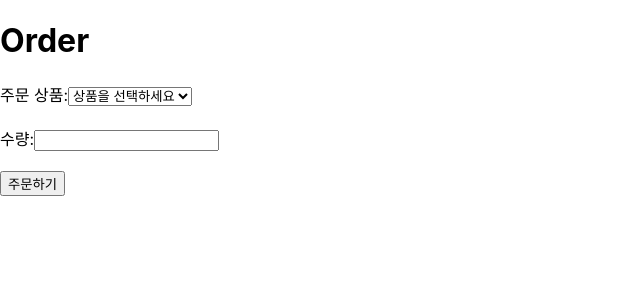
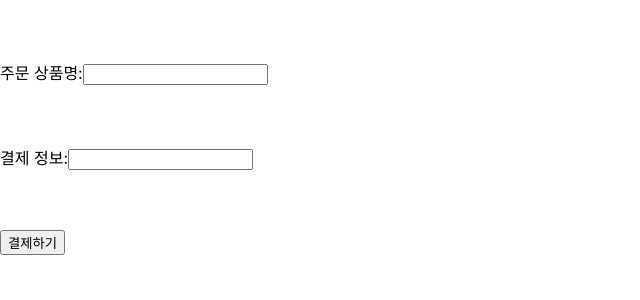
Before and after one commit to wn1331/MSA-ORG-NewEmployee-Task, a React (Create React App) app in the folder front/: page /payment in a window 1280 px wide. Shown: the top 300 px of the page, without its empty margins (0-640 px from the left). Built offline with nearby package versions, Linux system fonts and the light colour scheme.

Commit message:
feat : 결제 페이지 간단 구현, 주문하기 버튼 클릭 시 결제 페이지로 이동

```diff
--- a/front/package.json
+++ b/front/package.json
@@ -9,6 +9,7 @@
     "axios": "^1.4.0",
     "react": "^18.2.0",
     "react-dom": "^18.2.0",
+    "react-router-dom": "^6.11.2",
     "react-scripts": "5.0.1",
     "web-vitals": "^2.1.4"
   },
--- a/front/src/App.js
+++ b/front/src/App.js
@@ -1,17 +1,17 @@
-import "./App.css";
-import React from "react";
-import OrderForm from "./components/OrderForm";
+import React from 'react';
+import { BrowserRouter as Router, Route, Routes } from 'react-router-dom';
+import OrderForm from './components/OrderForm';
+import PayForm from './components/PayForm';
 
 function App() {
-  return (
-    <div>
-      <h1>Order</h1>
-      <OrderForm />
-      <br />
-      <br />
-      <br />
-    </div>
-  );
+    return (
+        <Router>
+            <Routes>
+                <Route path="/" element={<OrderForm />} />
+                <Route path="/payment" element={<PayForm />} />
+            </Routes>
+        </Router>
+    );
 }
 
 export default App;
--- a/front/src/components/OrderForm.js
+++ b/front/src/components/OrderForm.js
@@ -1,9 +1,11 @@
-import React, { useState } from "react";
-import axios from "axios";
+import React, { useState } from 'react';
+import axios from 'axios';
+import { useNavigate } from 'react-router-dom';
 
 function OrderForm() {
-  const [orderName, setSelectedProduct] = useState("");
-  const [count, setQuantity] = useState("");
+    const [orderName, setSelectedProduct] = useState('');
+    const [count, setQuantity] = useState('');
+    const navigate = useNavigate();
 
     const handleProductChange = (event) => {
         setSelectedProduct(event.target.value);
@@ -15,15 +17,17 @@ function OrderForm() {
 
     const handleSubmit = async (event) => {
         event.preventDefault();
-
-    try {
-      const response = await axios.post("/kafka/send", { orderName, count });
-      console.log(response.data); // 주문 성공 시 서버 응답 데이터 출력
-      // 주문 성공 후 처리할 로직 작성
-    } catch (error) {
-      console.error(error); // 주문 실패 시 에러 처리
-      // 주문 실패 후 처리할 로직 작성
-    }
+        //네비게이션 제거하고 아래거 주석해제
+        navigate("/payment");
+        //아래거 잠깐 주석처리 함
+        // try {
+        //     const response = await axios.post('http://localhost:8080/kafka/send', { orderName, count });
+        //     console.log(response.data);
+        //     const paymentPageUrl = response.data;
+        //     navigate(paymentPageUrl);
+        // } catch (error) {
+        //     console.error(error);
+        // }
     };
 
     return (
@@ -32,17 +36,16 @@ function OrderForm() {
                 주문 상품:
                 <select value={orderName} onChange={handleProductChange}>
                     <option value="">상품을 선택하세요</option>
-          <option value="product1">상품 1</option>
-          <option value="product2">상품 2</option>
-          <option value="product3">상품 3</option>
+                    <option value="product1">상품 1 - 재고 10</option>
+                    <option value="product2">상품 2 - 재고 5</option>
+                    <option value="product3">상품 3 - 재고 0</option>
                 </select>
             </label>
-      <br /><br/>
+            <br />
             <label>
                 수량:
                 <input type="number" value={count} onChange={handleQuantityChange} />
             </label>
-      <br />
             <br />
             <button type="submit">주문하기</button>
         </form>
--- a/front/src/components/PayForm.js
+++ b/front/src/components/PayForm.js
@@ -1,9 +1,9 @@
-import React, { useState } from "react";
-import axios from "axios";
+import React, { useState } from 'react';
+import axios from 'axios';
 
-function PayForm() {
-  const [product, setProduct] = useState("");
-  const [paymentInfo, setPaymentInfo] = useState("");
+function PayForm(){
+    const [product, setProduct] = useState('');
+    const [paymentInfo, setPaymentInfo] = useState('');
 
     const handleProductChange = (e) => {
         setProduct(e.target.value);
@@ -16,25 +16,25 @@ function PayForm() {
     const handleSubmit = (e) => {
         e.preventDefault();
 
-    // 결제 정보를 서버로 전송
-    axios
-      .post("/purchasePost", { product, paymentInfo })
+        // 주문 정보를 서버로 전송
+        axios.post('http://localhost:8081/purchasePost', { product, paymentInfo })
             .then((response) => {
-        console.log("주문이 성공적으로 처리되었습니다.");
+                console.log('결제가 성공적으로 처리되었습니다.');
                 // 결제 성공 시 여기에 로직 쓰면됨
             })
             .catch((error) => {
-        console.error("주문 처리 중 오류가 발생했습니다.", error);
+                console.error('결제 처리 중 오류가 발생했습니다.', error);
                 // 결제 실패 시 여기에 로직 쓰면 됨
             });
 
         // 폼 초기화
-    setProduct("");
-    setPaymentInfo("");
+        setProduct('');
+        setPaymentInfo('');
     };
 
     return (
         <form onSubmit={handleSubmit}>
+            <br/><br/><br/>
             <div>
                 <label htmlFor="product">주문 상품명:</label>
                 <input
@@ -44,6 +44,7 @@ function PayForm() {
                     onChange={handleProductChange}
                 />
             </div>
+            <br/><br/><br/>
             <div>
                 <label htmlFor="paymentInfo">결제 정보:</label>
                 <input
@@ -53,11 +54,12 @@ function PayForm() {
                     onChange={handlePaymentInfoChange}
                 />
             </div>
+            <br/><br/><br/>
             <div>
                 <button type="submit">결제하기</button>
             </div>
         </form>
     );
-}
+};
 
-export default PurchaseForm;
+export default PayForm;
```
Also changed, not shown: 1 other file (tests, documents, lock files or other folders). Lines whose indentation alone changed are shown as unchanged.
